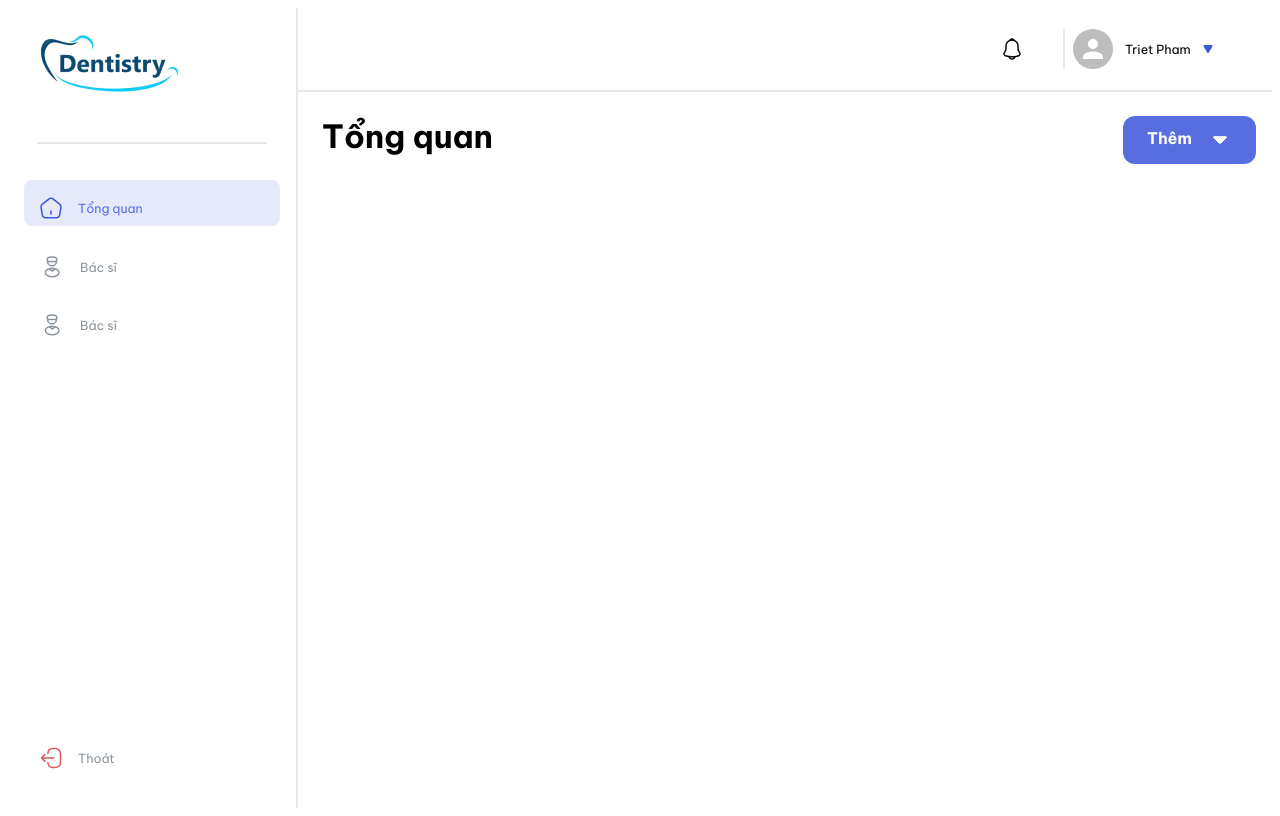
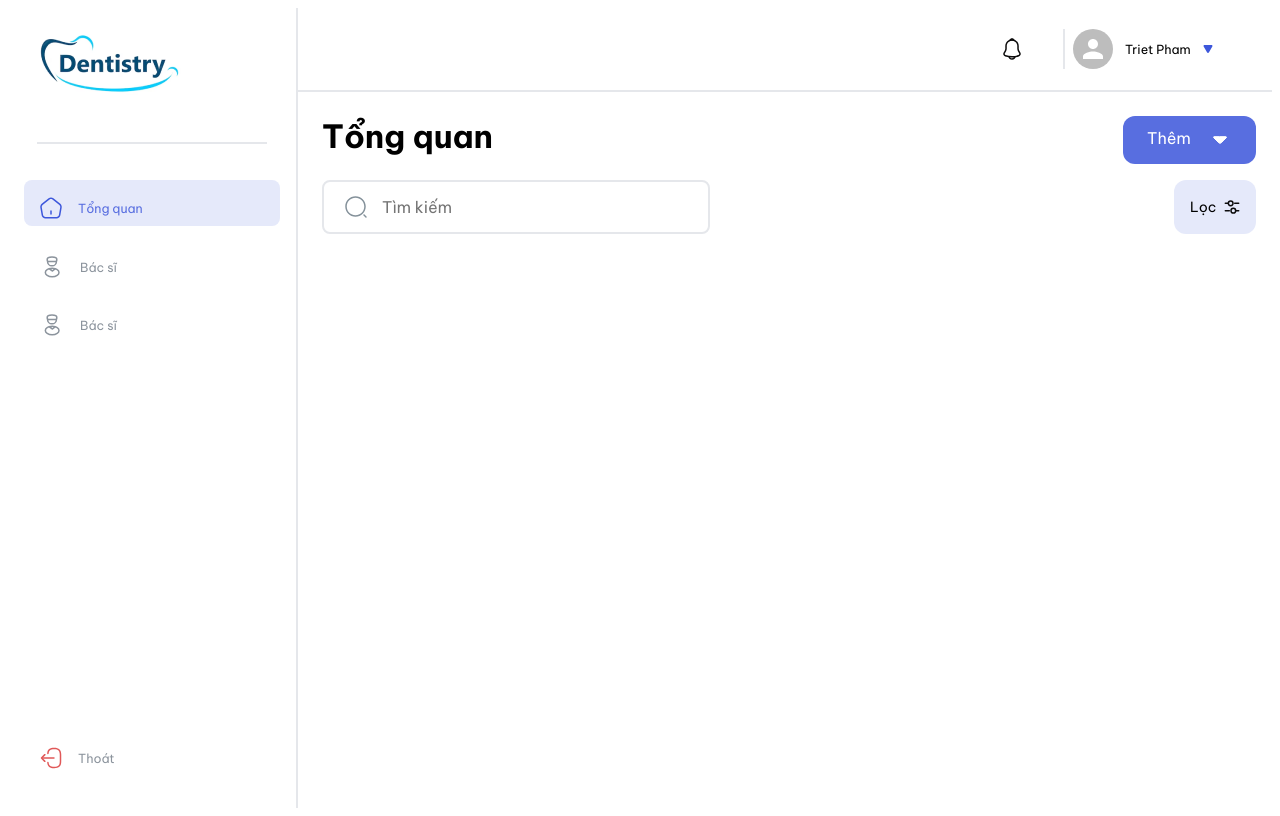
Before and after one commit to phamhuutriet/medical-manager-ui, a React (Create React App) app: page / in a window 1280 px wide. Built offline with nearby package versions, Linux system fonts and the light colour scheme.

Commit message:
feat: add search bar + filter button

```diff
--- /dev/null
+++ b/src/mainPage/content/ContentItemList.tsx
@@ -0,0 +1,33 @@
+import React from "react";
+import "./index.css";
+import SearchIcon from "../../img/search-normal.svg";
+import FilterIcon from "../../img/setting-4.svg";
+
+export const ContentItemList = () => {
+  return (
+    <div className="content-item-list">
+      <div className="filter-container">
+        <SearchBar />
+        <FilterButton />
+      </div>
+    </div>
+  );
+};
+
+const SearchBar = () => {
+  return (
+    <div className="search-bar-container">
+      <img className="image" alt="search" src={SearchIcon} />
+      <input className="search-bar-input" placeholder="Tìm kiếm" />
+    </div>
+  );
+};
+
+const FilterButton = () => {
+  return (
+    <div className="filter-button">
+      <div>Lọc</div>
+      <img className="image" alt="filter" src={FilterIcon} />
+    </div>
+  );
+};
--- a/src/mainPage/content/MainPageContent.tsx
+++ b/src/mainPage/content/MainPageContent.tsx
@@ -1,6 +1,7 @@
 import React from "react";
 import "./index.css";
 import ArrowDownIcon from "../../img/arrow-down.svg";
+import { ContentItemList } from "./ContentItemList";
 
 export const MainPageContent = () => {
   return (
@@ -9,6 +10,7 @@ export const MainPageContent = () => {
         <div>Tổng quan</div>
         <AddButton />
       </div>
+      <ContentItemList />
     </div>
   );
 };
--- a/src/mainPage/content/index.css
+++ b/src/mainPage/content/index.css
@@ -14,7 +14,7 @@
   height: 48px;
   font-weight: 600;
   font-family: "Be Vietnam Pro";
-  /* background-color: bisque; */
+  /* background-color: aqua; */
   justify-content: space-between;
   display: flex;
 }
@@ -33,6 +33,62 @@
   display: flex;
   justify-content: space-between;
   font-size: 16px;
+  font-weight: 500;
   font-family: "Be Vietnam Pro";
   color: white;
 }
+
+.content-item-list {
+  padding-top: 16px;
+  padding-bottom: 16px;
+  /* background-color: bisque; */
+  height: 100%;
+  display: flex;
+  flex-direction: column;
+  /* justify-content: space-between;
+  gap: 32px; */
+}
+
+.filter-container {
+  display: flex;
+  justify-content: space-between;
+}
+
+.search-bar-container {
+  padding-top: 12px;
+  padding-bottom: 12px;
+  padding-left: 20px;
+  padding-right: 20px;
+  background-color: white;
+  display: flex;
+  align-items: center;
+  width: 344px;
+  gap: 12px;
+  border-radius: 8px;
+  border: 2px solid #e5e7eb;
+}
+
+.search-bar-input {
+  height: 24px;
+  border: none;
+  outline: none;
+  width: 100%;
+  font-size: 16px;
+  font-family: Be Vietnam Pro;
+}
+
+.filter-button {
+  padding-top: 12px;
+  padding-bottom: 12px;
+  padding-left: 16px;
+  padding-right: 16px;
+  display: flex;
+  justify-content: space-between;
+  border-radius: 12px;
+  background-color: #e5e9fa;
+  width: 50px;
+  align-items: center;
+  font-size: 14px;
+  font-weight: 400;
+  font-family: Be Vietnam Pro;
+}
```
Also changed, not shown: src/img/search-normal.svg (added), src/img/setting-4.svg (added).
